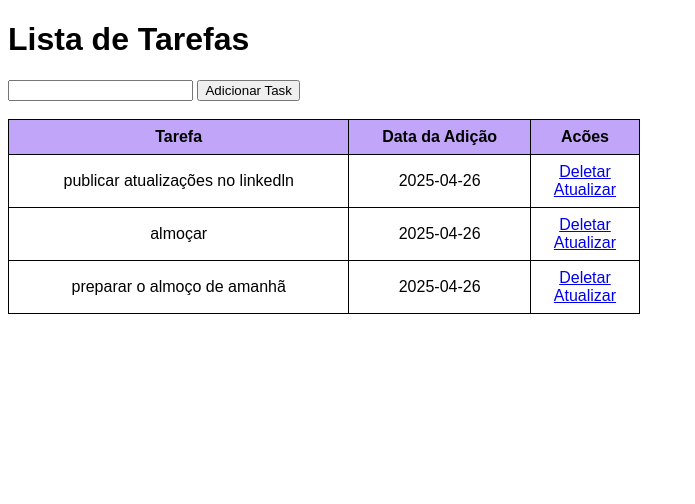
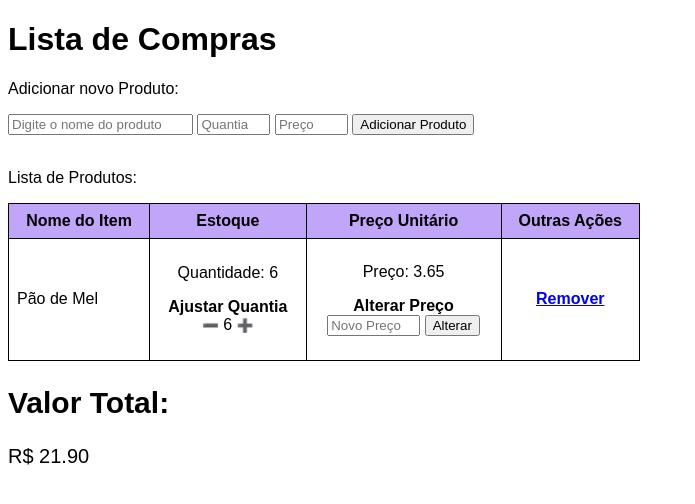
Before and after one commit to HeMoreira/Flask-Task, a Flask app: page / in a window 1280 px wide. Shown: the top 504 px of the page, without its empty margins (0-695 px from the left). Run offline with Flask 3, Linux system fonts and the light colour scheme; data comes from the database, SQL or seed files in the repository.

Commit message:
feat: reformulação do programa

```diff
--- a/app.py
+++ b/app.py
@@ -1,60 +1,94 @@
 #para ativar venv: .\env\Scripts\activate.ps1
 #para rodar o programa: python app.py
+"""
+OBJETIVO
 
+Desenvolver um site em que cadastramos uma lista de compras, onde listamos
+produtos com seus preços e, ao final, obtemos o preço da compra total
+"""
 from flask import Flask, render_template, url_for, request, redirect
 from flask_sqlalchemy import SQLAlchemy
-from datetime import datetime
 
 app = Flask(__name__)
-app.config['SQLALCHEMY_DATABASE_URI'] = 'sqlite:///test.db'
+app.config['SQLALCHEMY_DATABASE_URI'] = 'sqlite:///flasktask.db'
 db = SQLAlchemy(app)
 
 class Todo(db.Model):
     id = db.Column(db.Integer, primary_key=True)
-    content = db.Column(db.String(200), nullable=False)
-    #completed = db.Column(db.Integer, default=0)
-    date_created = db.Column(db.DateTime, default=datetime.utcnow)
+    nome = db.Column(db.String(100), nullable=False)
+    quantidade = db.Column(db.Integer, default=0)
+    preco = db.Column(db.Float, default=1.0)
 
     def __repr__(self):
-        return '<Task %r>' % self.id
+        return '<Item %r>' % self.id
 
 @app.route('/', methods=['POST', 'GET'])
 def index():
     if request.method == 'POST':
-        task_content = request.form['content']
-        new_task = Todo(content=task_content)
+        nome_produto = request.form['nome']
+        quantia_produto = request.form['quantidade']
+        preco_produto = request.form['preco']
+        novo_produto = Todo(nome=nome_produto, quantidade=quantia_produto, preco=preco_produto)
         try:
-            db.session.add(new_task)
+            db.session.add(novo_produto)
             db.session.commit()
             return redirect('/')
         except:
             return "Deu errado meu mano"
     else:
-        tasks = Todo.query.order_by(Todo.date_created).all()
-        return render_template('index.html', tasks=tasks)
+        itens = Todo.query.all()
+        total = 0
+        for item in itens:
+            total+=item.preco*item.quantidade
+        total = f"R$ {total:,.2f}"
+        return render_template('index.html', itens=itens, total=total)
+
+@app.route('/diminuir_quantidade/<int:id>')
+def diminuir_quantidade(id):
+    produto = Todo.query.get_or_404(id)
+    try:
+        if produto.quantidade > 0:
+            produto.quantidade = produto.quantidade - 1
+            db.session.commit()
+        return redirect('/')
+    except:
+        return "ocorreu um erro ao tentar alterar a quantidade do produto"
+
+
+@app.route('/aumentar_quantidade/<int:id>')
+def aumentar_quantidade(id):
+    produto = Todo.query.get_or_404(id)
+    try:
+        produto.quantidade = produto.quantidade + 1
+        db.session.commit()
+        return redirect('/')
+    except:
+        return "ocorreu um erro ao tentar alterar a quantidade do produto"
+
+@app.route('/alterar_preco/<int:id>', methods=['POST'])
+def alterar_preco(id):
+    produto = Todo.query.get_or_404(id)
+    novo_preco = request.form['alt_preco']
+    try:
+        produto.preco = novo_preco
+        db.session.commit()
+        return redirect('/')
+    except:
+        return "ocorreu um erro ao tentar alterar o preço do produto"
 
 @app.route('/delete/<int:id>')
 def delete(id):
-    task_to_delete = Todo.query.get_or_404(id)
+    produto = Todo.query.get_or_404(id)
     try:
-        db.session.delete(task_to_delete)
+        db.session.delete(produto)
         db.session.commit()
         return redirect('/')
     except:
-        return "Deus não quer que você delete essa task"
+        return "ocorreu um erro ao tentar remover o produto"
 
-@app.route('/update/<int:id>', methods=['GET', 'POST'])
-def update(id):
-    task = Todo.query.get_or_404(id)
-    if request.method == 'POST':
-        task.content = request.form['content']
-        try:
-            db.session.commit()
-            return redirect('/')
-        except:
-            return "Algo deu errado na atualização da tarefa"
-    else:
-        return render_template('update.html', task=task)
+
 
 if __name__ == "__main__":
+    #with app.app_context():
+    #    db.create_all()
     app.run(debug=True)
--- a/static/css/main.css
+++ b/static/css/main.css
@@ -17,3 +17,6 @@ th {
 td {
     text-align: center;
 }
+.sem_sublinhado {
+    text-decoration: none;
+}
--- a/templates/base.html
+++ b/templates/base.html
@@ -1,17 +1,15 @@
 <!DOCTYPE html>
-<html lang="pt-br">
+<html lang="en">
 <head>
     <meta charset="UTF-8">
     <meta name="viewport" content="width=device-width, initial-scale=1.0">
+    <!--|url_for('static') devolve o caminho para a pasta static independente de onde estejamos|-->
+    <!--|isso é importante se quisermos usar essa base para arquivos que iriam possuir caminhos|-->
+    <!--|diferentes para a pasta static, como fora de templates nesse caso                     |-->
     <link rel="stylesheet" href="{{ url_for('static', filename='css/main.css') }}">
-    <!--<title>Nome do Titulo da Pagina</title>-->
     {% block head %}{% endblock head %}
 </head>
 <body>
-    <!--<h1>escrever essa base sempre cansa...</h1>-->
     {% block body %}{% endblock body %}
-    <!--|Isso facilitará a nossa vida em index.html, já que estilos e quaisquer outras|-->
-    <!--|modificações que possamos querer em todos os demais arquivos html podem ser  |-->
-    <!--|escritos automaticamente junto com a base                                    |-->
 </body>
 </html>
--- a/templates/index.html
+++ b/templates/index.html
@@ -1,56 +1,55 @@
-<!--
-<!DOCTYPE html>
-<html lang="pt-br">
-<head>
-    <meta charset="UTF-8">
-    <meta name="viewport" content="width=device-width, initial-scale=1.0">
-    <link rel="stylesheet" href="style.css">
-    <title>Site Feito com o Flask :)</title>
-</head>
-<body>
-    <h1>Olá! Eu sou Flask (talvez)</h1>
-</body>
-</html>
--->
 {% extends 'base.html' %}
 
 {% block head %}
+<title>Flask Task</title>
+{% endblock head %}
 
-{% endblock head %}
 {% block body %}
-<!--<h1>Olá! Eu sou Flask (talvez :P)</h1>-->
-<div class="content">
-    <h1>Lista de Tarefas</h1>
-    {% if tasks|length < 1 %}
-    <p style="color: yellow">Não existem tasks para editar, crie uma no espaço acima</p>
-    {% else %}
+<h1>Lista de Compras</h1>
+<p>Adicionar novo Produto:</p>
 <form action="/" method="POST">
-        <input type="text" name="content" id="content">
-        <input type="submit" value="Adicionar Task">
+    <input type="text" name="nome" id="nome" placeholder="Digite o nome do produto">
+    <input type="number" name="quantidade" min="0" id="quantidade" style="width: 65px;" placeholder="Quantia">
+    <input type="number" name="preco" step="any" min="0" id="preco" style="width: 65px;" placeholder="Preço">
+    <input type="submit" value="Adicionar Produto">
 </form>
 <br>
+<p>Lista de Produtos:</p>
+{% if itens|length < 1 %}
+<p style="color: rgb(rgb(255, 166, 0))">Não existem produtos em sua lista de compras, crie uma no espaço acima</p>
+{% else %}
 <table>
     <thead>
         <tr>
-                <th>Tarefa</th>
-                <th>Data da Adição</th>
-                <th>Acões</th>
+            <th>Nome do Item</th>
+            <th>Estoque</th>
+            <th>Preço Unitário</th>
+            <th>Outras Ações</th>
         </tr>
     </thead>
     <tbody>
-            {% for task in tasks %}
+        {% for item in itens %}
+
             <tr>
-                    <td>{{ task.content }}</td>
-                    <td>{{ task.date_created.date() }}</td>
+                <td style="text-align: left;">{{ item.nome }}</td>
                 <td>
-                        <a href="/delete/{{task.id}}">Deletar</a>
-                        <br>
-                        <a href="/update/{{task.id}}">Atualizar</a>
+                    <p>Quantidade: {{ item.quantidade }}</p>
+                    <p><strong>Ajustar Quantia</strong><br><a href="/diminuir_quantidade/{{item.id}}" class="sem_sublinhado"><small>&#x2796;</small></a> {{ item.quantidade }} <a href="/aumentar_quantidade/{{item.id}}" class="sem_sublinhado"><small>&#x2795;</small></a></p>
                 </td>
+                <td>
+                    <p>Preço: {{ item.preco }}</p><strong>Alterar Preço</strong>
+                    <form action="/alterar_preco/{{item.id}}" method="POST">
+                        <input type="number" name="alt_preco" step="any" min="0" id="alt_preco" style="width: 85px;" placeholder="Novo Preço">
+                        <input type="submit" value="Alterar">
+                    </form>
+                    <p></p>
+                </td>
+                <td><a href="/delete/{{item.id}}"><strong>Remover</strong></a></td>
             </tr>
         {% endfor %}
     </tbody>
 </table>
 {% endif %}
-</div>
+<h2 style="font-size: 30px;">Valor Total:</h2>
+<p style="font-size: 20px;">{{ total }}</p>
 {% endblock body %}
```
Also changed, not shown: templates/update.html (deleted, +0 -15 lines), imagens/biscoito.jpeg (added), imagens/rapadura.jfif (added), instance/flasktask.db (added), instance/test.db (deleted). Lines whose indentation alone changed are shown as unchanged.
